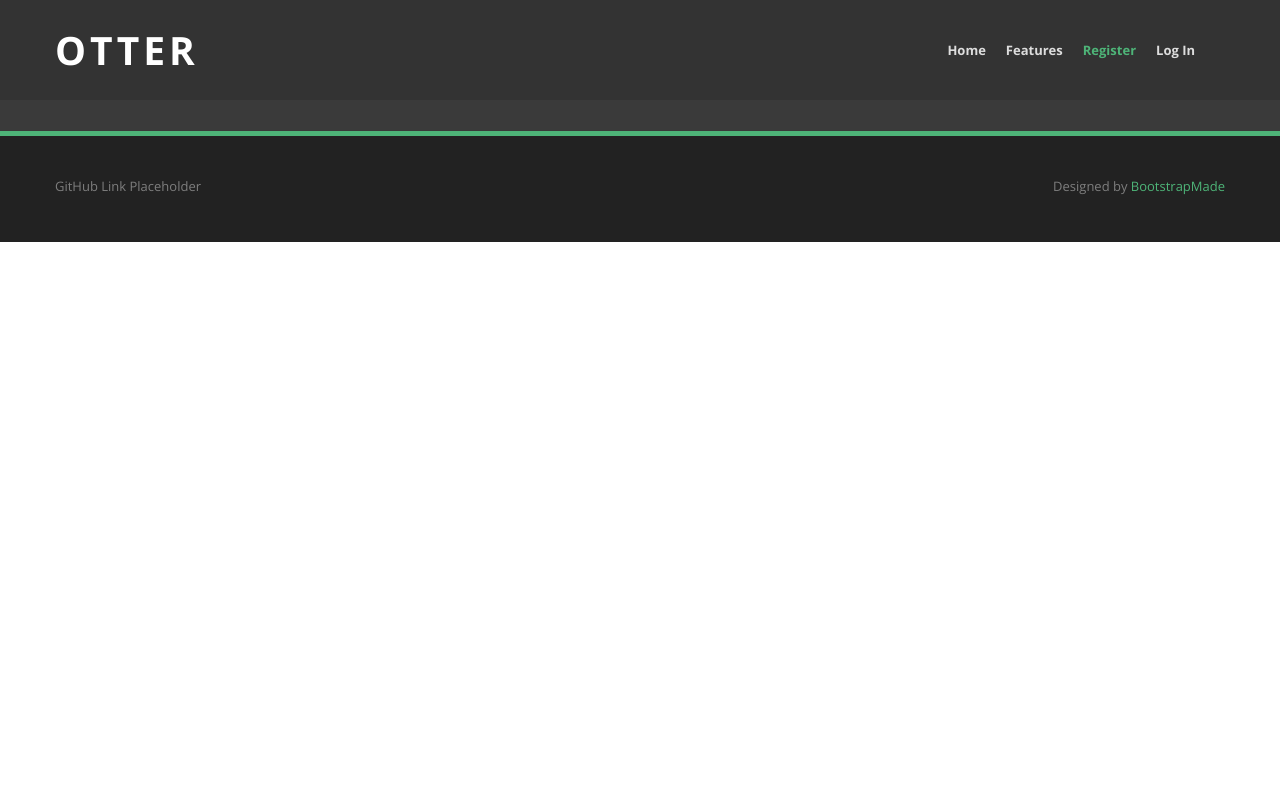
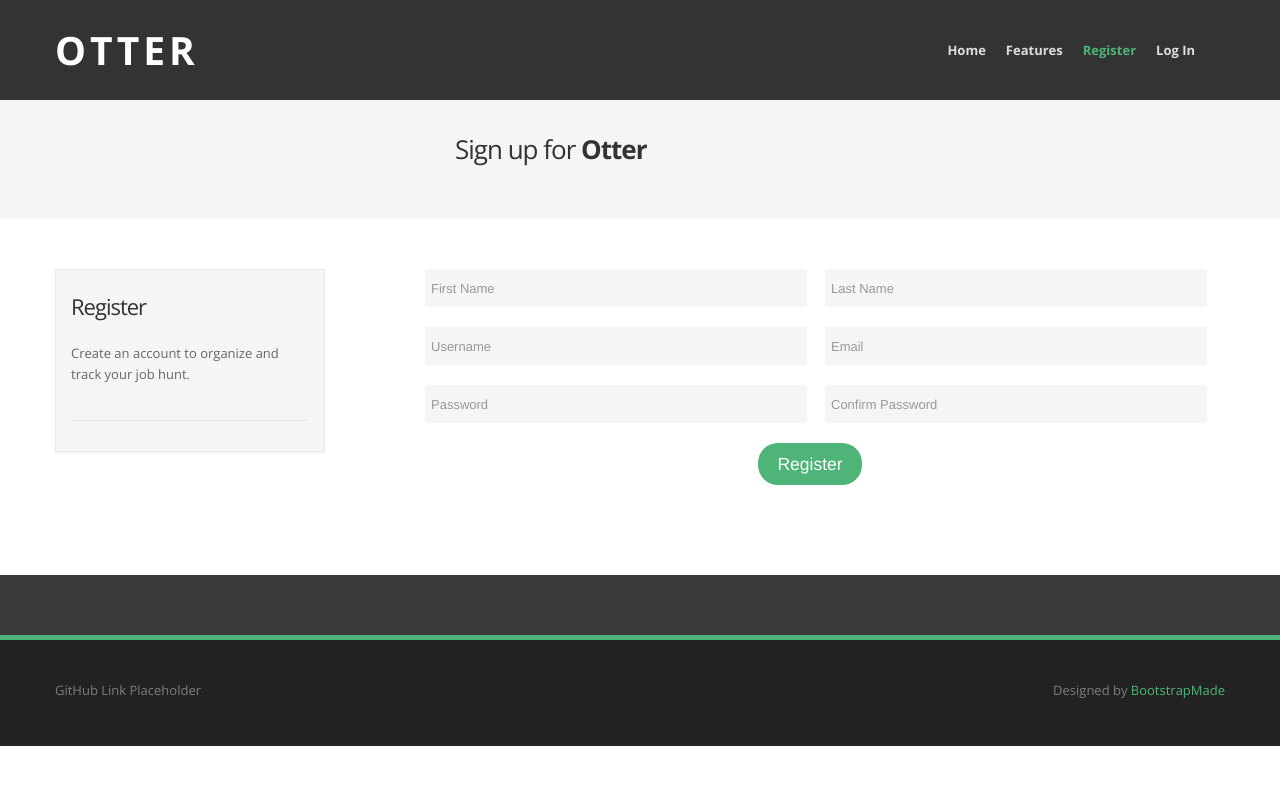
Before and after one commit to Otterwerks/Job-Application-Tracker, a Django app: page /accounts/register in a window 1280 px wide. Shown: the top 785 px of the page. Run offline with Django 3.2, Linux system fonts and the light colour scheme; some libraries are stand-ins or nearby versions.

Commit message:
Created forms

```diff
--- a/ApplicationTracker/templates/accounts/register.html
+++ b/ApplicationTracker/templates/accounts/register.html
@@ -2,6 +2,68 @@
 
 {% block content %}
 
-<h1>Register</h1>
+<section id="subintro">
+  <div class="container">
+    <div class="row">
+      <div class="span4"></div>
+      <div class="span4">
+        <h3>Sign up for <strong>Otter</strong></h3>
+      </div>
+      <div class="span4"></div>
+    </div>
+  </div>
+</section>
+
+<section id="maincontent">
+  <div class="container">
+    <div class="row">
+        <div class="span3">
+          <aside>
+            <div class="widget">
+                <h5>Register</h5>
+                <p>Create an account to organize and track your job hunt.</p>
+            </div>
+          </aside>
+        </div>
+        <div class="span1"></div>
+          <div id="errormessage"></div>
+          <form action="" method="post" role="form" class="contactForm span8">
+            <div class="row">
+              <div class="span4 form-group">
+                <input type="text" name="first" class="form-control" id="first_name" placeholder="First Name" data-rule="minlen:1" data-msg="Please enter at least 1 char(s)" />
+                <div class="validation"></div>
+              </div>
+              <div class="span4 form-group">
+                <input type="text" class="form-control" name="last" id="last_name" placeholder="Last Name" data-rule="minlen:1" data-msg="Please enter at least 1 char(s)" />
+                <div class="validation"></div>
+              </div>
+              <div class="span4 form-group">
+                <input type="text" name="username" class="form-control" id="user_name" placeholder="Username" data-rule="minlen:6" data-msg="Please enter at least 6 chars" />
+                <div class="validation"></div>
+              </div>
+              <div class="span4 form-group">
+                <input type="email" class="form-control" name="email" id="email" placeholder="Email" data-rule="email" data-msg="Please enter a valid email" />
+                <div class="validation"></div>
+              </div>
+              <div class="span4 form-group">
+                <input type="password" name="pasword" class="form-control" id="password" placeholder="Password" data-rule="minlen:8" data-msg="Please enter at least 8 chars" />
+                <div class="validation"></div>
+              </div>
+              <div class="span4 form-group">
+                <input type="password" class="form-control" name="confirmPassword" id="confirm_password" placeholder="Confirm Password" data-rule="minlen:8" data-msg="Please enter at least 8 chars" />
+                <div class="validation"></div>
+              </div>
+              <div class="span8 form-group">
+                <div class="text-center">
+                  <button class="btn btn-color btn-large btn-rounded" type="submit" name="register">Register</button>
+                </div>
+              </div>
+            </div>
+          </form>
+    </div>
+  </div>
+</section>
+
+
 
 {% endblock %}
--- a/ApplicationTracker/templates/pages/index.html
+++ b/ApplicationTracker/templates/pages/index.html
@@ -1,4 +1,6 @@
 {% extends 'base.html' %}
+
+{% load static %}
 
 {% block content %}
 
@@ -17,6 +19,7 @@
 <section id="maincontent">
   <div class="container">
     <div class="row">
+      <img src={% static 'media/otter.png' %}
     </div>
   </div>
 </section>
```
Also changed, not shown: ApplicationTracker/templates/accounts/login.html (+40 -1 lines), ApplicationTracker/ApplicationTracker/static/media/otter.png (added).
